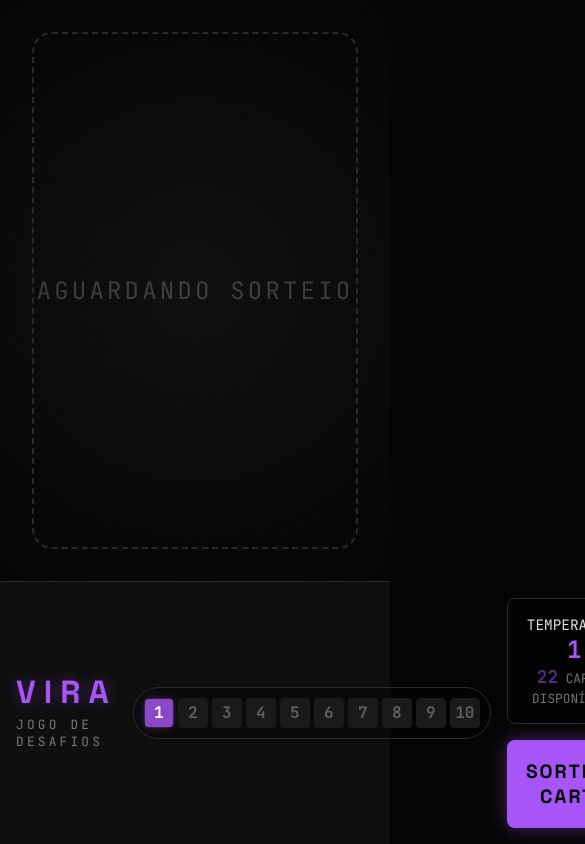
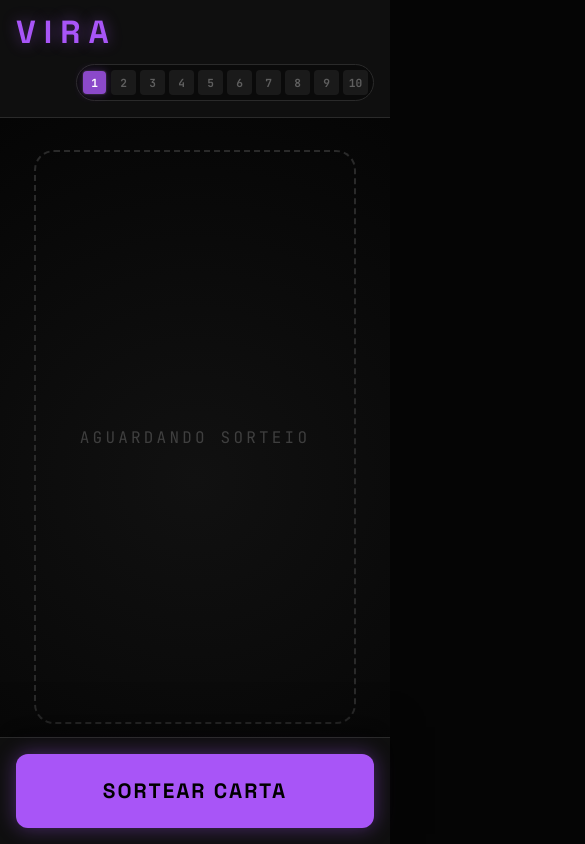
Before and after one commit to NicolasAmaral1/vira-jogo, a plain HTML site: page index.html in a window 390 px wide. Shown: the top 844 px of the page, 585 px wide, since content can reach past the window. Drawn offline with Linux system fonts and the light colour scheme.

Commit message:
feat: mobile responsive layout with fixed bottom button

```diff
--- a/index.html
+++ b/index.html
@@ -278,7 +278,7 @@
         /* Responsividade básica */
         @media (max-width: 1000px) {
             .main-layout {
-                flex-direction: column-reverse;
+                flex-direction: column;
             }
 
             .sidebar {
@@ -289,32 +289,42 @@
                 gap: 1rem;
                 padding: 1rem;
                 border-right: none;
-                border-top: 1px solid var(--border-color);
-            }
-
-            .header,
-            .controls,
-            .thermometer-wrapper {
-                margin: 0;
+                border-bottom: 1px solid var(--border-color);
+                justify-content: space-between;
+                flex-wrap: wrap;
             }
 
             .header {
+                margin: 0;
                 text-align: left;
+                flex: 1;
             }
 
             h1 {
                 font-size: 2rem;
+                margin: 0;
+            }
+
+            .subtitle {
+                display: none;
+            }
+
+            .thermometer-wrapper {
+                margin: 0;
+                order: 2;
+                flex: 2;
+                justify-content: flex-end;
             }
 
             .thermometer-container {
                 flex-direction: row;
-                /* Horizontal em telas pequenas */
                 height: auto;
+                padding: 5px;
             }
 
             .temp-level {
-                width: 30px;
-                height: 30px;
+                width: 25px;
+                height: 25px;
             }
 
             .temp-level::before {
@@ -326,6 +336,64 @@
             .temp-level.active::before {
                 width: 100%;
                 height: 100%;
+            }
+
+            .temp-level span {
+                font-size: 0.7rem;
+            }
+
+            /* CONTROLES / RODAPÉ MÓVEL */
+            .controls {
+                position: fixed;
+                bottom: 0;
+                left: 0;
+                width: 100%;
+                background: var(--sidebar-bg);
+                /* Fundo sólido para cobrir conteúdo */
+                padding: 1rem;
+                border-top: 1px solid var(--border-color);
+                z-index: 100;
+                display: flex;
+                flex-direction: column;
+                gap: 0.5rem;
+                box-shadow: 0 -10px 30px rgba(0, 0, 0, 0.5);
+                backdrop-filter: blur(10px);
+                /* Efeito vidro se o fundo suportar */
+            }
+
+            /* Esconder temp-info nos controles mobile se desejar simplificar, ou ajustar */
+            .controls .temp-info {
+                display: none;
+                /* Simplificando para dar foco no botão */
+            }
+
+            .draw-button {
+                width: 100%;
+                padding: 1.5rem;
+                /* Botão bem grande */
+                font-size: 1.3rem;
+                border-radius: 12px;
+                margin: 0;
+            }
+
+            /* ÁREA DE CONTEÚDO */
+            .content-area {
+                padding: 1rem;
+                padding-bottom: 120px;
+                /* Espaço para o botão fixo não cobrir a carta */
+                align-items: flex-start;
+                /* Carta mais pro topo */
+                padding-top: 2rem;
+            }
+
+            .card-wrapper {
+                max-height: 70vh;
+                /* Menor em mobile */
+                width: 90%;
+            }
+
+            .card-placeholder {
+                font-size: 1rem;
             }
         }
     </style>
```
